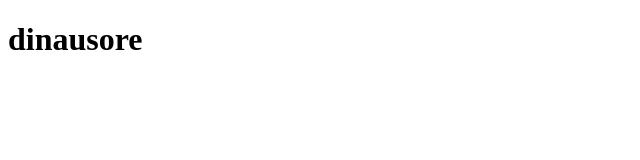
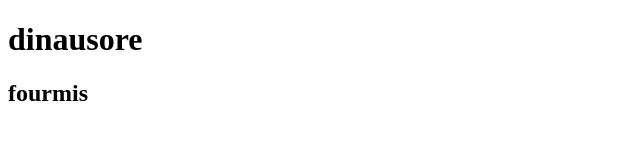
Before and after one commit to CouffignalCedric/helloWorld, a plain HTML site: page index.html in a window 1280 px wide. Shown: the whole page, without its empty margins (0-640 px from the left). Drawn offline with Linux system fonts and the light colour scheme.

Commit message:
create h2

```diff
--- a/index.html
+++ b/index.html
@@ -6,5 +6,6 @@
 </head>
 <body>
   <h1>dinausore</h1>
+  <h2>fourmis</h2>
 </body>
 </html>
```
